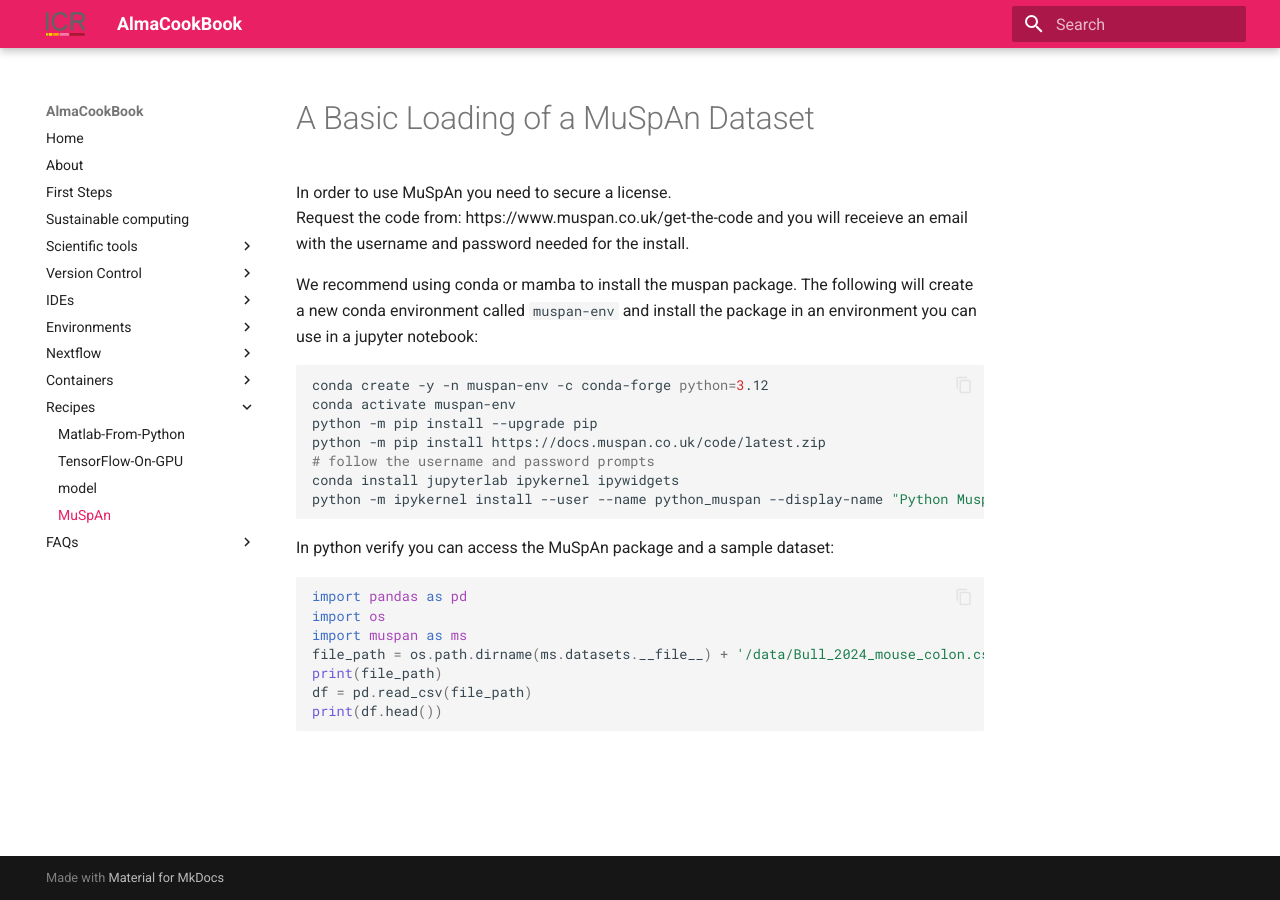
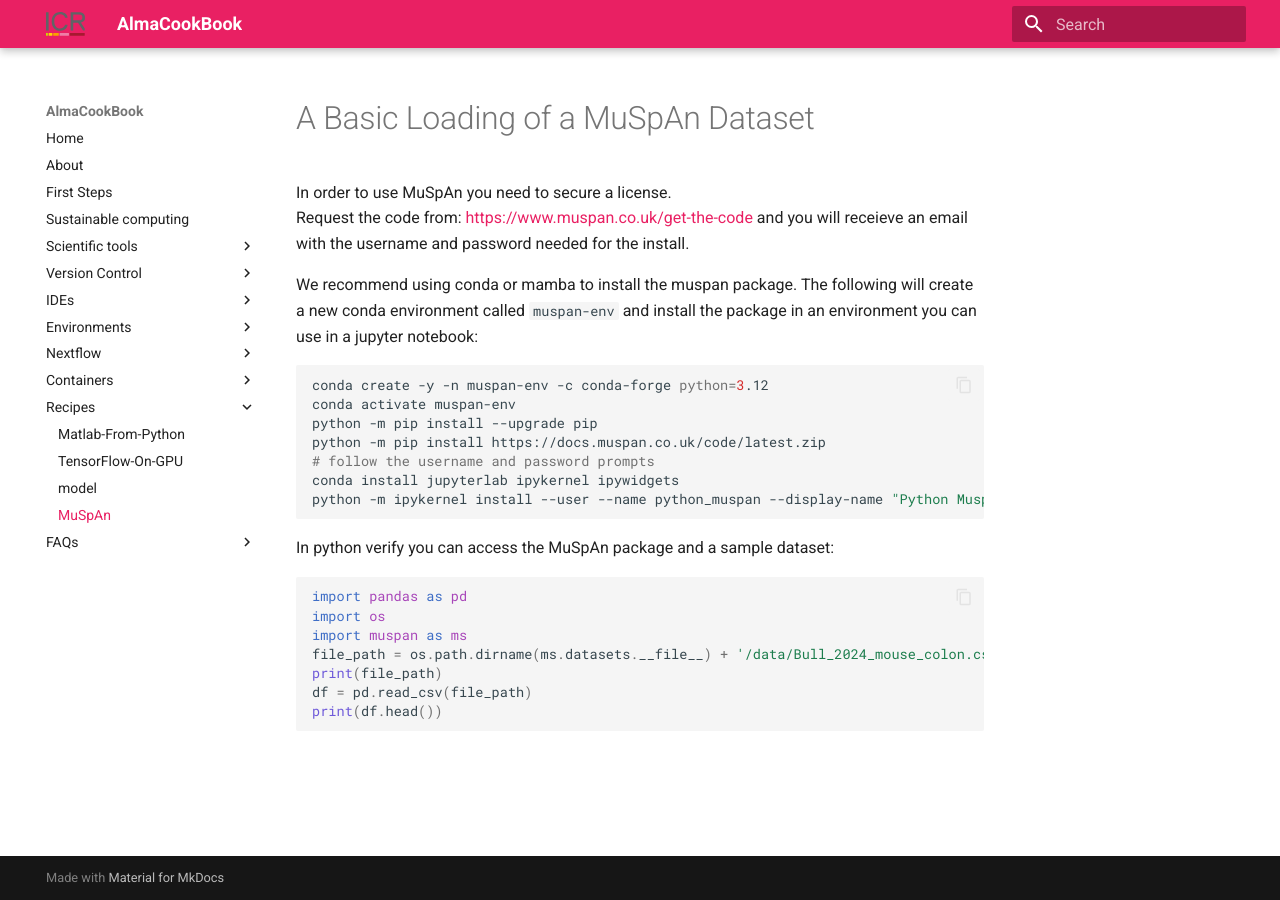
Before and after one commit to AlmaCookBook/AlmaCookBook.github.io, an MkDocs documentation site: the page built from docs/recipes/muspan.md, in a window 1280 px wide. Built offline with MkDocs 1.6.1 and Material for MkDocs 9.7.7, drawn with Linux system fonts in a browser that asks for light colours; some of the changed lines change nothing that is shown.

Commit message:
Add link

```diff
--- a/docs/recipes/muspan.md
+++ b/docs/recipes/muspan.md
@@ -1,6 +1,6 @@
 # A Basic Loading of a MuSpAn Dataset
 In order to use MuSpAn you need to secure a license.
-Request the code from: https://www.muspan.co.uk/get-the-code and you will receieve an
+Request the code from: [https://www.muspan.co.uk/get-the-code](https://www.muspan.co.uk/get-the-code) and you will receieve an
 email with the username and password needed for the install.
 
 
```
